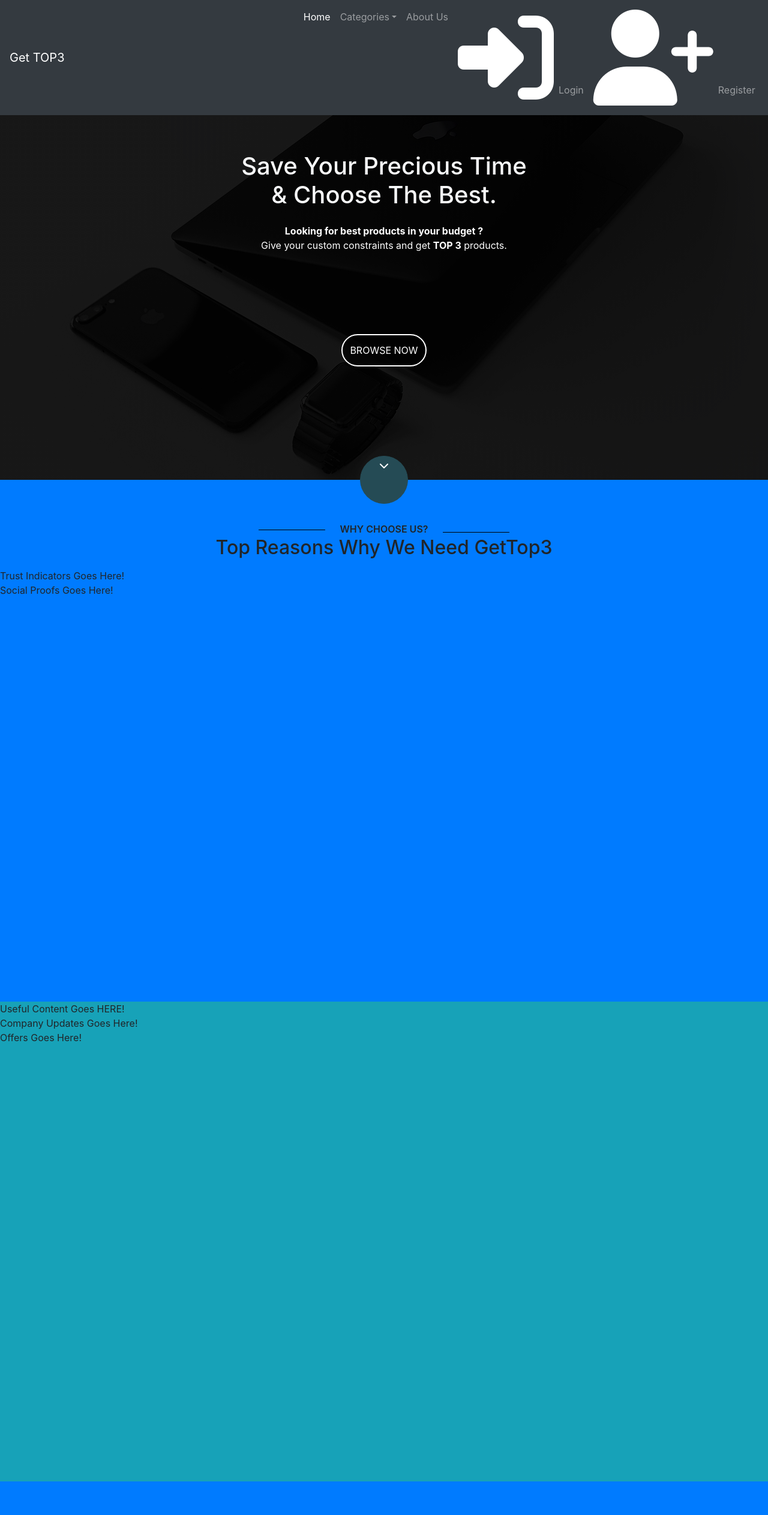
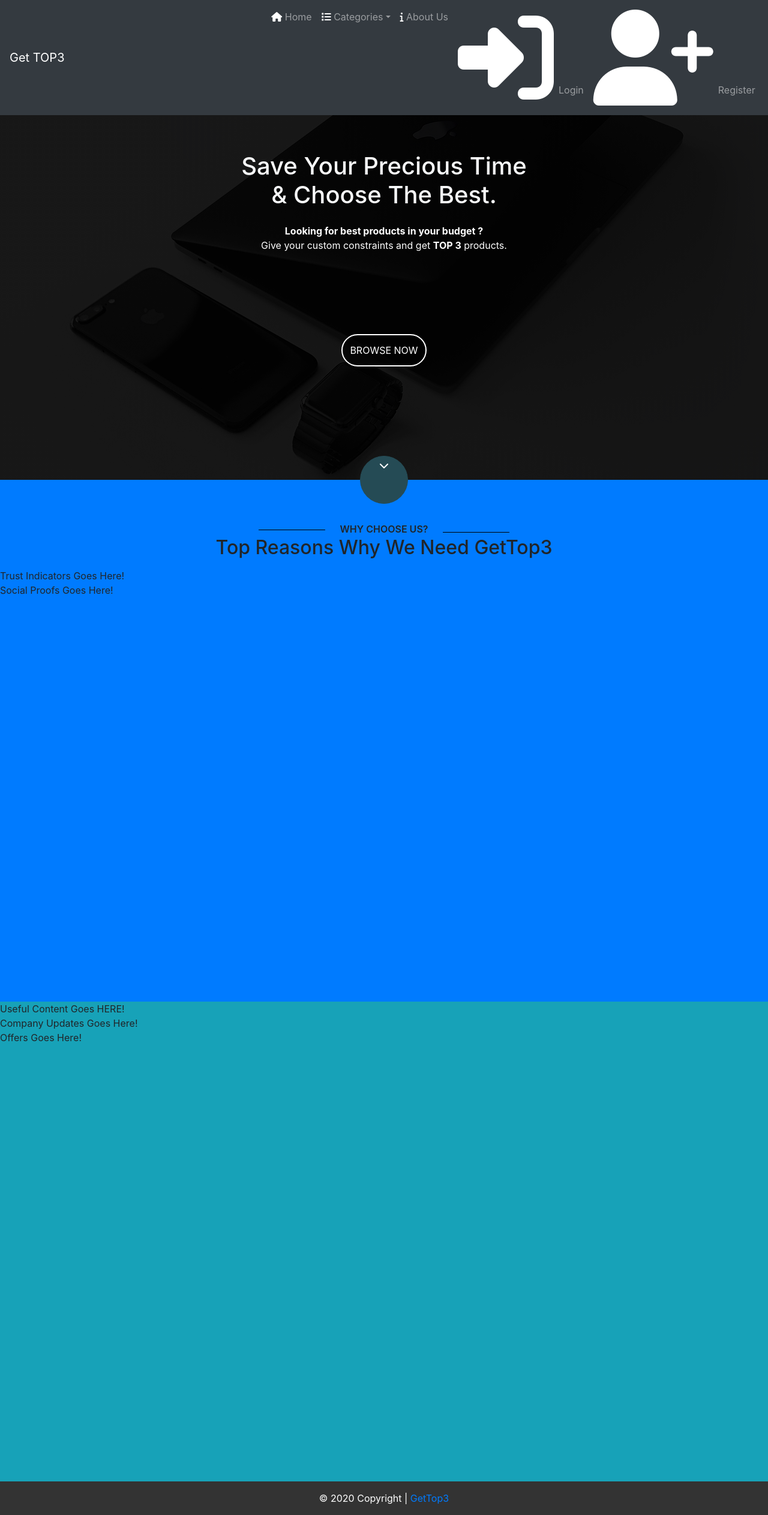
Before and after one commit to sharmavishal7669/Get_Top3, a PHP site: page /index.php in a window 1280 px wide. Shown: the whole page at 60% size. Before the commit the page ends 2470 px from the top, so only its background shows below. Run offline with PHP 8.4, Linux system fonts and the light colour scheme; some libraries are stand-ins or nearby versions.

Commit message:
icons in navbar and footer added

```diff
--- /dev/null
+++ b/footer.php
@@ -0,0 +1,11 @@
+<!-- Footer -->
+<footer class="page-footer font-small blue">
+
+  <!-- Copyright -->
+  <div class="footer-copyright text-center py-3">© 2020 Copyright |
+    <a href="index.php">GetTop3</a>
+  </div>
+  <!-- Copyright -->
+
+</footer>
+<!-- Footer -->
--- a/index.php
+++ b/index.php
@@ -91,6 +91,9 @@
         </div>
 
     </div>
+    <div style="background-color: #333; color:white ;">
+        <?php require 'footer.php' ?>
+    </div>
 
 
     </body>
--- a/navbar.php
+++ b/navbar.php
@@ -9,10 +9,12 @@
         <div class="collapse navbar-collapse px-1 mx-2" id="navbarToggle">
             <ul class="navbar-nav ml-auto">
                     <li class="nav-item">
-                        <a  class="nav-link active" href="loginpage.php">Home <span class="sr-only">(current)</span></a>
+                        <a  class="nav-link" href="loginpage.php">
+                            <span><i class="fa fa-home" aria-hidden="true" style="color: white"></i> Home <span class="sr-only">(current)</span></span></a>
                     </li>
                     <li class="nav-item dropdown">
-                        <a class="nav-link dropdown-toggle" href="#" id="navbardrop" data-toggle="dropdown">Categories</a>
+                        <a class="nav-link dropdown-toggle" href="#" id="navbardrop" data-toggle="dropdown">
+                            <span><i class="fa fa-list" aria-hidden="true" style="color: white"></i> Categories</span></a>
                         <div class="dropdown-menu">
                             <a class="dropdown-item" href="#">Smart Phones</a>
                             <a class="dropdown-item" href="#">Laptops</a>
@@ -21,7 +23,8 @@
                     </li>
 
                     <li class="nav-item">
-                    <a class="nav-link" href="#">About Us</a>
+                    <a class="nav-link" href="#">
+                        <span><i class="fa fa-info" aria-hidden="true" style="color: white"></i> About Us</span></a>
                     </li>
 
 
@@ -62,5 +65,6 @@
 
             </ul>
          </div>
+
     </div>
 </nav>
```
